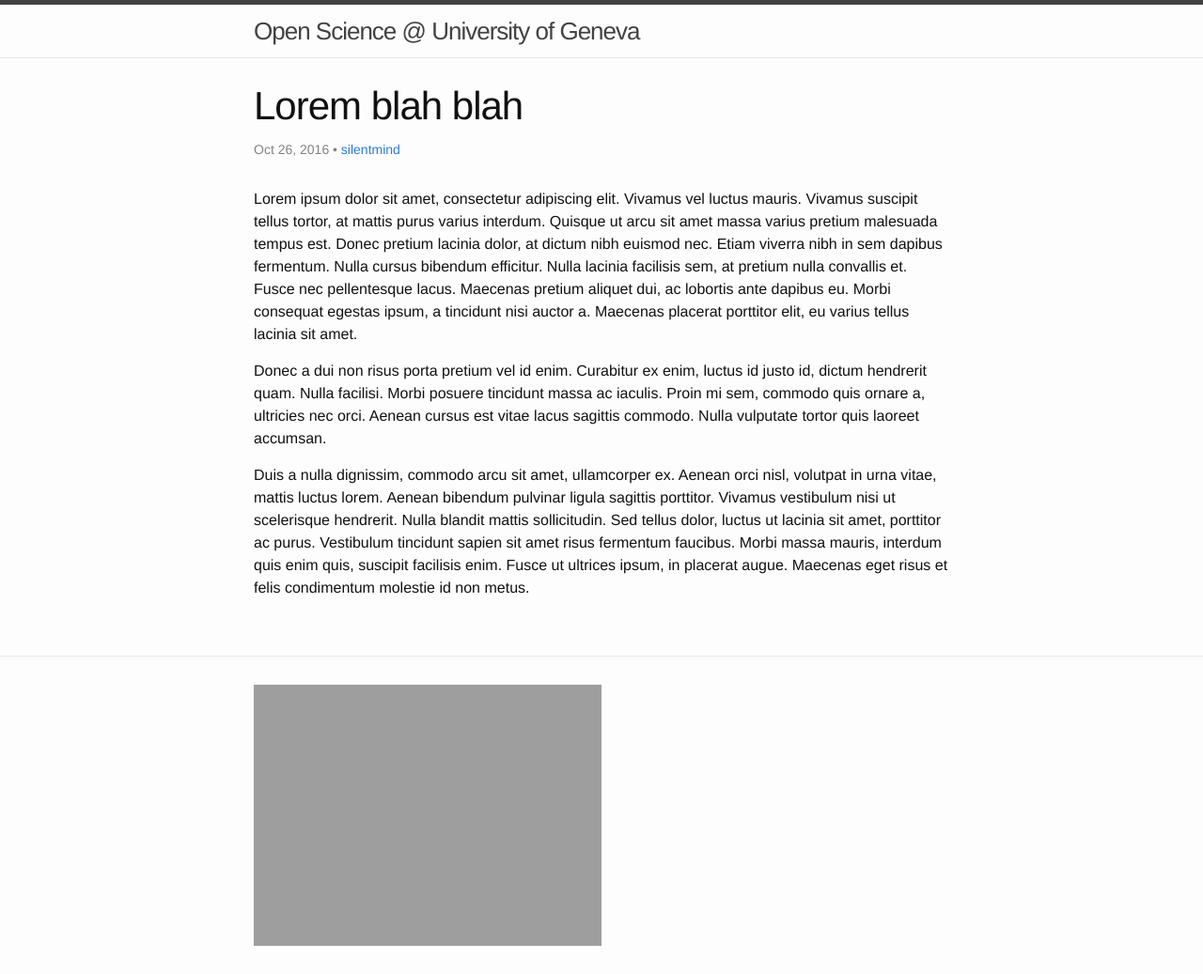
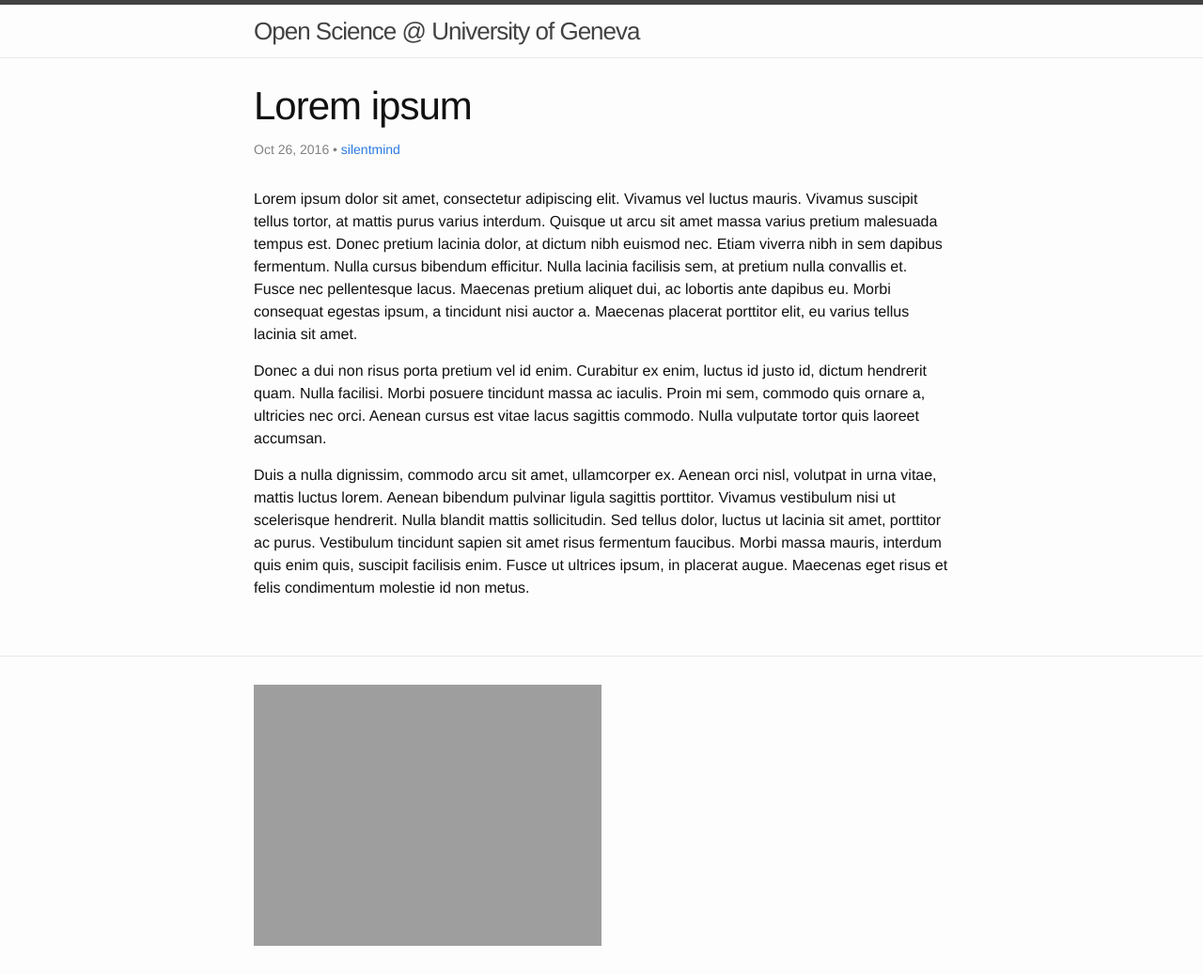
Before and after one commit to wazaahhh/openscience, a Jekyll site: the page built from _posts/2016-10-26-silentmind.markdown, in a window 1280 px wide. Shown: the whole page at 94% size. Built offline with Jekyll 4.4.1, drawn with Linux system fonts in a browser that asks for light colours.

Commit message:
Update 2016-10-26-silentmind.markdown

```diff
--- a/_posts/2016-10-26-silentmind.markdown
+++ b/_posts/2016-10-26-silentmind.markdown
@@ -1,6 +1,6 @@
 ---
 layout: post
-title:  "Lorem blah blah"
+title:  "Lorem ipsum"
 date:   2016-10-26 11:31:00 +0200
 categories: homework,democratic_databases
 author : silentmind
```
